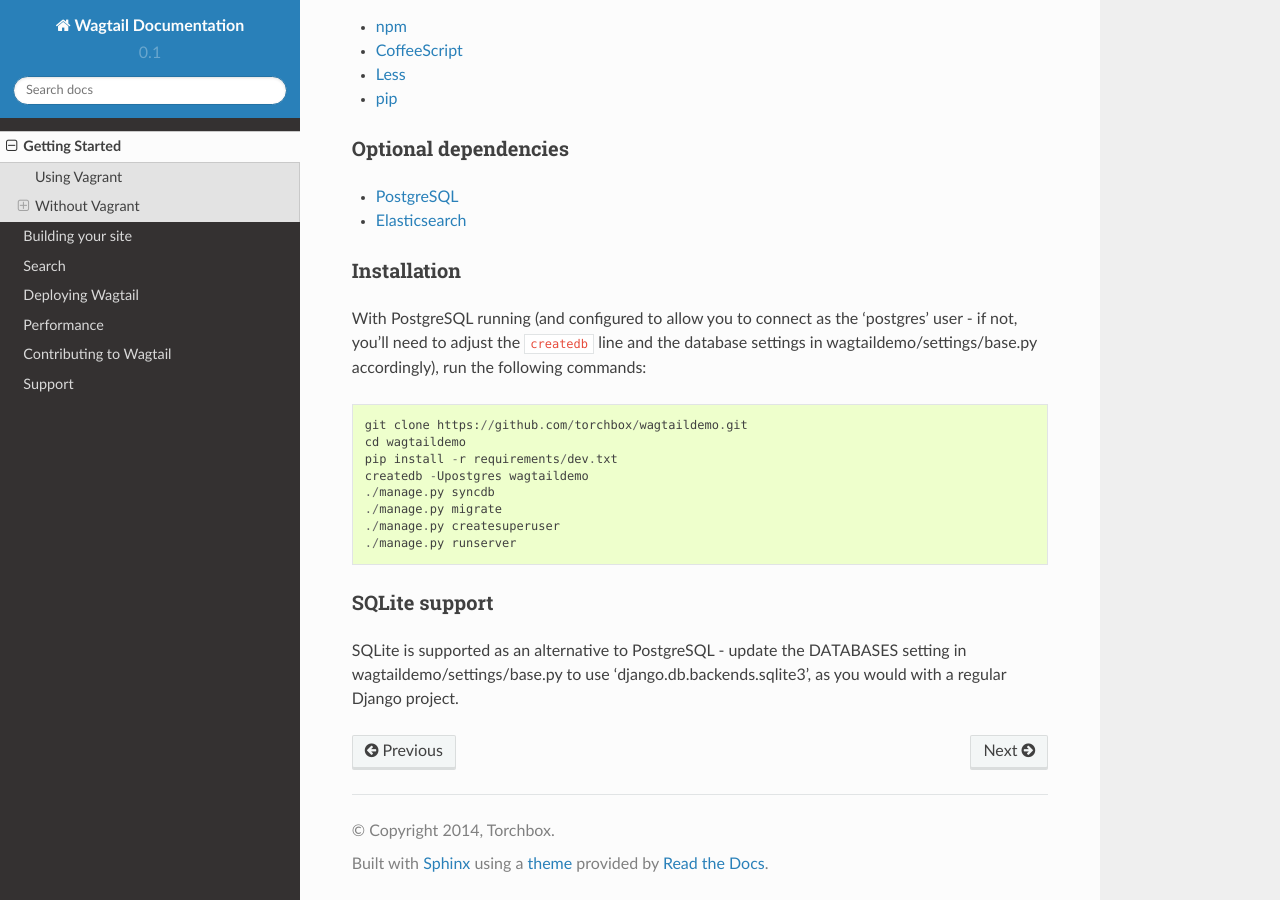
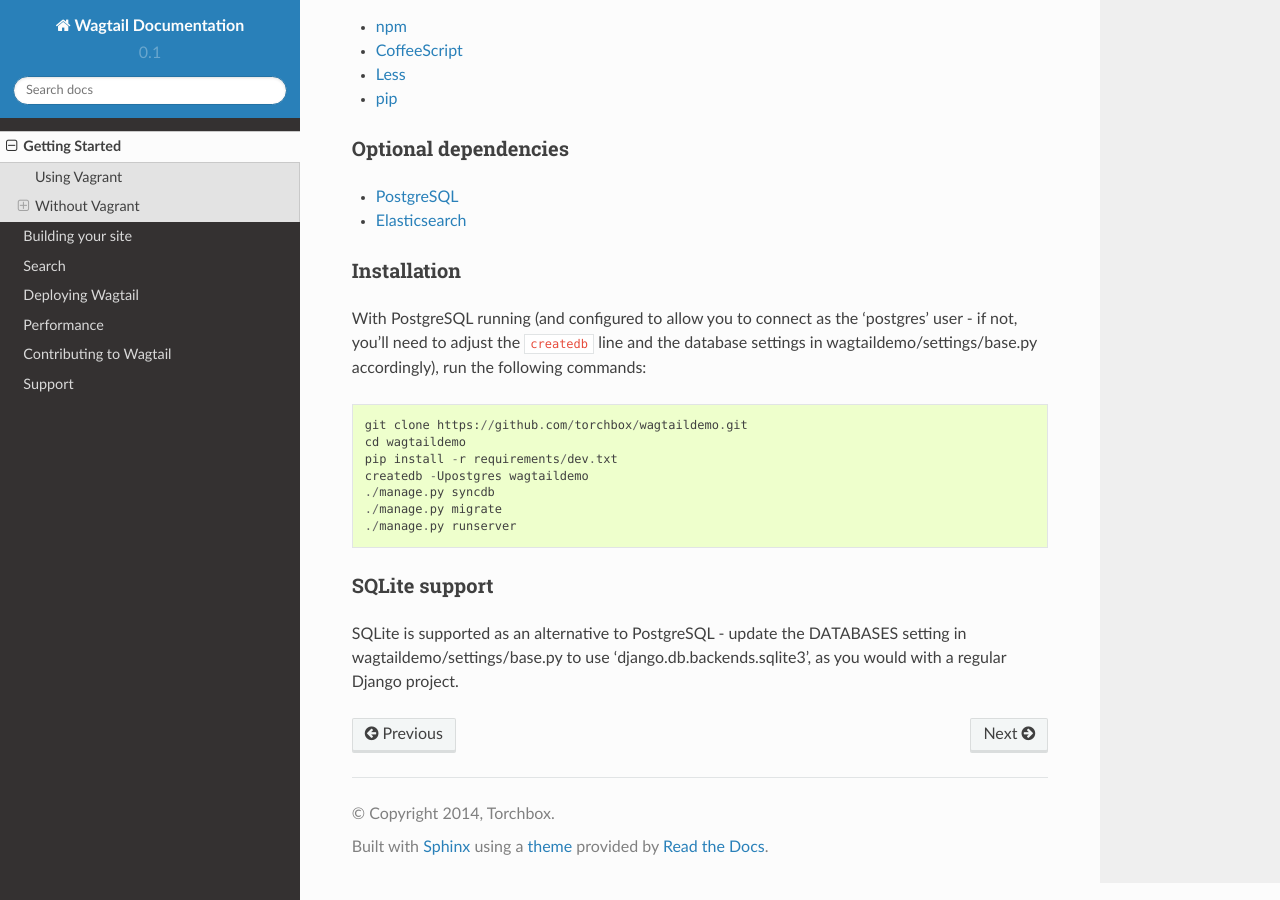
Before and after one commit to star123good/python-django-wag, a Sphinx documentation site: the page built from docs/gettingstarted.rst, in a window 1280 px wide and 900 px high, scrolled down 863 px. Built offline with Sphinx 7.4.7 and the Read the Docs theme 2.0.0, drawn with Linux system fonts in a browser that asks for light colours.

Commit message:
Remove createsuperuser command
syncdb includes this.

```diff
--- a/docs/gettingstarted.rst
+++ b/docs/gettingstarted.rst
@@ -53,7 +53,6 @@ run the following commands::
     createdb -Upostgres wagtaildemo
     ./manage.py syncdb
     ./manage.py migrate
-    ./manage.py createsuperuser
     ./manage.py runserver
 
 SQLite support
```
